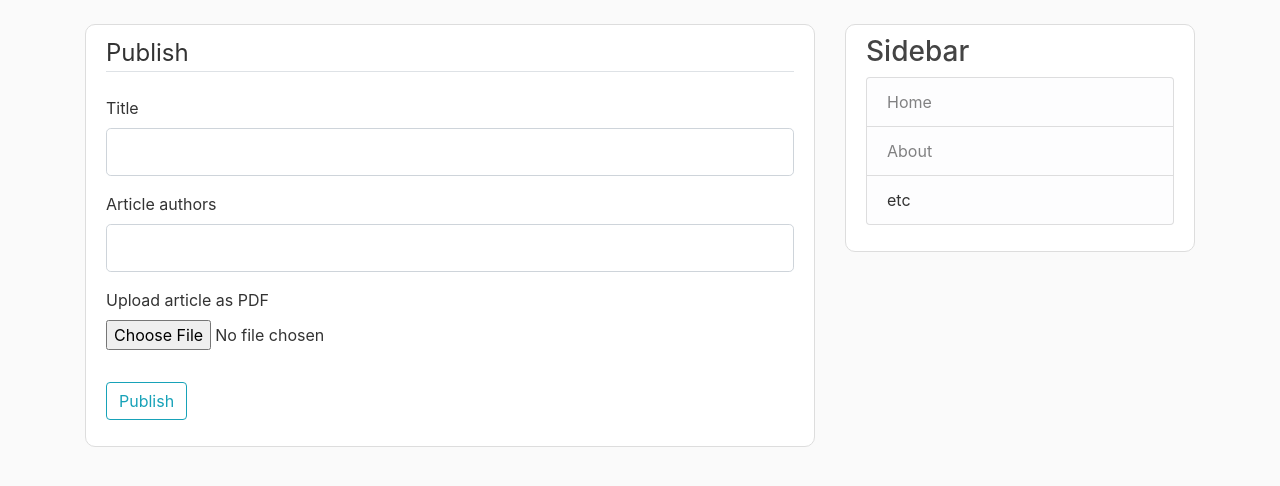
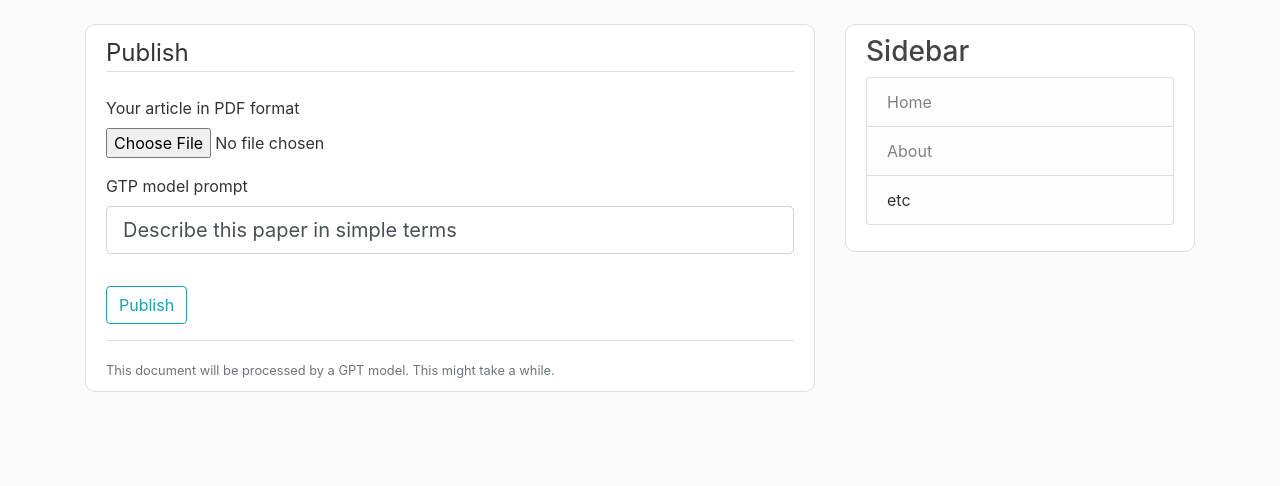
Before and after one commit to CyrilleSmid/data-publisher-site, a Flask app: page /publication/new in a window 1280 px wide. Shown: the part 56-542 px from the top of the page. Run offline with Flask 2, Linux system fonts and the light colour scheme; a user stored in the database is signed in; some libraries are stand-ins or nearby versions.

Commit message:
GPT explicit prompt

```diff
--- a/software_design_lab/forms.py
+++ b/software_design_lab/forms.py
@@ -64,9 +64,8 @@ class LoginForm(FlaskForm):
     submit = SubmitField('Login')
 
 class PublishForm(FlaskForm):
-    title = StringField('Title', validators=[DataRequired()])
-    publication_pdf = FileField('Upload article as PDF', validators=[FileAllowed(['pdf']), DataRequired()])
-    article_authors = StringField('Article authors', validators=[DataRequired()])
+    publication_pdf = FileField('Your article in PDF format', validators=[FileAllowed(['pdf']), DataRequired()])
+    description_prompt = StringField('GTP model prompt', validators=[], default='Describe this paper in simple terms')
     submit = SubmitField('Publish')
 
 class UpdatePublicationForm(FlaskForm):
@@ -75,7 +74,7 @@ class UpdatePublicationForm(FlaskForm):
     article_authors = StringField('Aricle authors',
                            validators=[DataRequired(), Length(max=200)])
     abstract = TextAreaField('Abstract',
-                           validators=[DataRequired(), Length(max=3000)])
+                           validators=[DataRequired(), Length(max=3000)], render_kw={'style': 'height: 600px;'})
     simple_desc = TextAreaField('Simple Description',
-                           validators=[DataRequired(), Length(max=3000)])
+                           validators=[DataRequired(), Length(max=3000)], render_kw={'style': 'height: 600px;'})
     submit = SubmitField('Update')
--- a/software_design_lab/frontend/templates/base.html
+++ b/software_design_lab/frontend/templates/base.html
@@ -30,7 +30,6 @@
                 {% if current_user.is_authenticated %}
                   <a class="nav-item nav-link" href="{{ url_for('account') }}">{{ current_user.first_name }} {{ current_user.surname }}</a>
                 {% endif %}
-                <!-- <a class="nav-item nav-link" href="{{ url_for('about') }}">About</a> -->
               </div>
               <!-- Navbar Right Side -->
               <div class="navbar-nav">
--- a/software_design_lab/frontend/templates/publication.html
+++ b/software_design_lab/frontend/templates/publication.html
@@ -18,7 +18,8 @@
       <h6 class="article-content">{{ publication.topic.name }}</h6>
       <h5 class="article-title">Abstract</h5>
       <p class="article-content">{{ publication.abstract }}</p>
-      <h5 class="article-title">Simple Description</h5>
+      <h5 class="article-title">Prompted Description</h5>
+      <h6 class="article-title">(This text has been generated by a ChatGPT model)</h6>
       <p class="article-content">{{ publication.simple_desc }}</p>
       {% if current_user.is_authenticated %}
         {% if current_user.id == publication.author.id %}
--- a/software_design_lab/frontend/templates/publish.html
+++ b/software_design_lab/frontend/templates/publish.html
@@ -5,32 +5,7 @@
             {{ form.hidden_tag() }}
             <fieldset class="form-group">
                 <legend class="border-bottom mb-4">{{title}}</legend>
-                <div class="form-group">
-                    {{ form.title.label(class="form-control-label") }}
-                    {% if form.title.errors %}
-                        {{ form.title(class="form-control form-control-lg is-invalid") }}
-                        <div class="invalid-feedback">
-                            {% for error in form.title.errors %}
-                                <span>{{ error }}</span>
-                            {% endfor %}
-                        </div>
-                    {% else %}
-                        {{ form.title(class="form-control form-control-lg") }}
-                    {% endif %}
-                </div>
-                <div class="form-group">
-                    {{ form.article_authors.label(class="form-control-label") }}
-                    {% if form.article_authors.errors %}
-                        {{ form.article_authors(class="form-control form-control-lg is-invalid") }}
-                        <div class="invalid-feedback">
-                            {% for error in form.article_authors.errors %}
-                                <span>{{ error }}</span>
-                            {% endfor %}
-                        </div>
-                    {% else %}
-                        {{ form.article_authors(class="form-control form-control-lg") }}
-                    {% endif %}
-                </div>
+
                 <div class="form-group">
                     {{ form.publication_pdf.label() }}
                     {{ form.publication_pdf(class="form-control-file") }}
@@ -40,10 +15,29 @@
                         {% endfor %}
                     {% endif %}
                 </div>
+                <div class="form-group">
+                    {{ form.description_prompt.label(class="form-control-label") }}
+
+                    {% if form.description_prompt.errors %}
+                        {{ form.description_prompt(class="form-control form-control-lg is-invalid") }}
+                        <div class="invalid-feedback">
+                            {% for error in form.description_prompt.errors %}
+                                <span>{{ error }}</span>
+                            {% endfor %}
+                        </div>
+                    {% else %}
+                        {{ form.description_prompt(class="form-control form-control-lg") }}
+                    {% endif %}
+                </div>
             </fieldset>
             <div class="form-group">
                 {{ form.submit(class="btn btn-outline-info") }}
             </div>
+            <div class="border-top pt-3">
+                <small class="text-muted">
+                    This document will be processed by a GPT model. This might take a while.
+                </small>
+            </div>
         </form>
     </div>
 {% endblock content %}
--- a/software_design_lab/frontend/templates/update_publication.html
+++ b/software_design_lab/frontend/templates/update_publication.html
@@ -11,7 +11,7 @@
         <form method="POST" action="" enctype="multipart/form-data">
             {{ form.hidden_tag() }}
             <fieldset class="form-group">
-                <legend class="border-bottom mb-4">Account Info</legend>
+                <legend class="border-bottom mb-4">Update Publication</legend>
                 <div class="form-group">
                     {{ form.title.label(class="form-control-label") }}
 
--- a/software_design_lab/routes.py
+++ b/software_design_lab/routes.py
@@ -6,7 +6,7 @@ from flask_login import login_user, current_user, logout_user, login_required
 from datetime import datetime
 import secrets
 import os
-from software_design_lab.topic_model.abstract_extractor import read_first_page, extract_abstract_text
+from software_design_lab.topic_model.abstract_extractor import read_pages, extract_abstract_text
 import openai
 from api_keys import API_KEY
 from software_design_lab.topic_model.topic_model import KerasNNTopicModelFactory, KerasNNTopicModel
@@ -121,6 +121,15 @@ def save_publication(form_doc):
     form_doc.save(doc_path)
     return doc_path, doc_fn
 
+def gpt_create_completion(prompt, max_tokens=300, temperature=0):
+    completion = openai.Completion.create(
+        model="text-davinci-003",
+        prompt=prompt,
+        temperature=temperature,
+        max_tokens=max_tokens)['choices'][0]['text']
+    completion = completion.replace('  ', ' ').replace('\n', ' ').strip()
+    return completion
+
 @app.route("/publication/new", methods=['GET', 'POST'])
 @login_required
 def new_publication():
@@ -130,23 +139,31 @@ def new_publication():
     if form.validate_on_submit():
         doc_path, doc_fn = save_publication(form.publication_pdf.data)
 
-        first_page = read_first_page(doc_path).replace('  ', ' ').replace('\n', ' ')
-        prompt = 'Extract the full abstract from this publication text:\n' + first_page
-        abstract = openai.Completion.create(model="text-davinci-003", prompt=prompt, temperature=0, max_tokens=500)['choices'][0]['text']
-        abstract = abstract.replace('  ', ' ')
-        abstract = abstract.replace('\n', ' ')
-        abstract = abstract.replace('Abstract: ', '').strip()
-        prompt = 'Explain this like I am 12. After that, explain it in the most pretentious, hard to read and overly complicated and convoluted way possible. After that, explain it in a confused and exaggerated manner. Format it as follows: (Like I am 12:, Overly complicated:, Confused:):' + abstract
-        simple_desc = openai.Completion.create(model="text-davinci-003", prompt=prompt, temperature=0, max_tokens=500)['choices'][0]['text']
-        simple_desc = simple_desc.replace('  ', ' ').strip()
-        # simple_desc = simple_desc.replace('\n', ' ')
-        # abstract = """This study aims to understand the relationship between scientific writing and scientific impact by analyzing linguistic complexity in full-text Biology and Psychology articles. Linguistic complexity is measured using 12 variables and the scientific impact of the articles is grouped into high, medium, and low categories. The results show no significant relationship between linguistic complexity and citation strata in either discipline, suggesting that textual complexity plays little role in scientific impact in the data sets. The study also discusses other factors that may affect scientific impact, such as publication venues, review cycles, and collaboration."""
+        article_text = read_pages(doc_path, [0, 1]).replace('  ', ' ').replace('\n', ' ')
+        article_text = (article_text[:3000] + '..') if len(article_text) > 3000 else article_text
+
+        prompt = 'Extract the full publication title from this text:\n' + article_text
+        title = gpt_create_completion(prompt=prompt, temperature=0, max_tokens=30)
+        title = title.replace('  ', ' ').replace('\n', ' ').strip()
+
+        prompt = 'Extract the full list of authors from this publication:\n' + article_text
+        article_authors = gpt_create_completion(prompt=prompt, temperature=0, max_tokens=30)
+        article_authors = article_authors.replace('  ', ' ').replace('\n', ' ').strip()
+
+        prompt = 'Extract the full abstract from this publication text:\n' + article_text
+        abstract = gpt_create_completion(prompt=prompt, temperature=0, max_tokens=500)
+        abstract = abstract.replace('  ', ' ').replace('\n', ' ').replace('Abstract: ', '').strip()
+
+        prompt = form.description_prompt.data + abstract
+        simple_desc = gpt_create_completion(prompt=prompt, temperature=0.5, max_tokens=1000)
+        simple_desc.strip('\n')
+
         factory = KerasNNTopicModelFactory()
         model = factory.get_topic_model()
-        topic_id = int(model.predict_topic(abstract))
+        topic_id = int(model.predict_topic(abstract.lower()))
 
         publication = Publication(
-            title=form.title.data,
+            title=title,
             thumbnail='default.jpg',
             abstract=abstract,
             simple_desc=simple_desc,
@@ -154,12 +171,12 @@ def new_publication():
             upload_date=datetime.utcnow(),
             publication_file= doc_fn,
             author_id=current_user.id,
-            article_authors=form.article_authors.data
+            article_authors=article_authors
         )
         db.session.add(publication)
         db.session.commit()
         flash('Your article has been published', 'sucess')
-        return redirect(url_for('index'))
+        return redirect(url_for('publication', publication_id=publication.id))
     return render_template('publish.html', title='Publish', form=form)
 
 @app.route("/publication/<int:publication_id>")
--- a/software_design_lab/topic_model/abstract_extractor.py
+++ b/software_design_lab/topic_model/abstract_extractor.py
@@ -4,14 +4,17 @@ import regex as re
 START_PATTERN = r'a ?b ?s ?t ?r ?a ?c ?t'
 END_PATTERN = ' Elsevier Ltd.'
 
-def read_first_page(pdf_path):
+def read_pages(pdf_path, page_nums=[0]):
     with open(pdf_path,'rb') as f:
         pdfReader = PyPDF2.PdfFileReader(f)
-        pageObj = pdfReader.getPage(0)
-        return pageObj.extractText()
+        text = ''
+        for page_num in page_nums:
+            pageObj = pdfReader.getPage(page_num)
+            text += pageObj.extractText() + '\n'
+        return text
 
 def extract_abstract_text(pdf_path):
-    first_page = read_first_page(pdf_path)
+    first_page = read_pages(pdf_path)
     first_page = first_page.replace('  ', ' ')
     first_page = first_page.replace('\n', ' ')
 
```
Also changed, not shown: software_design_lab/frontend/templates/about.html (+9 -3 lines), software_design_lab/databases/sqlite.db, 2 other files.
